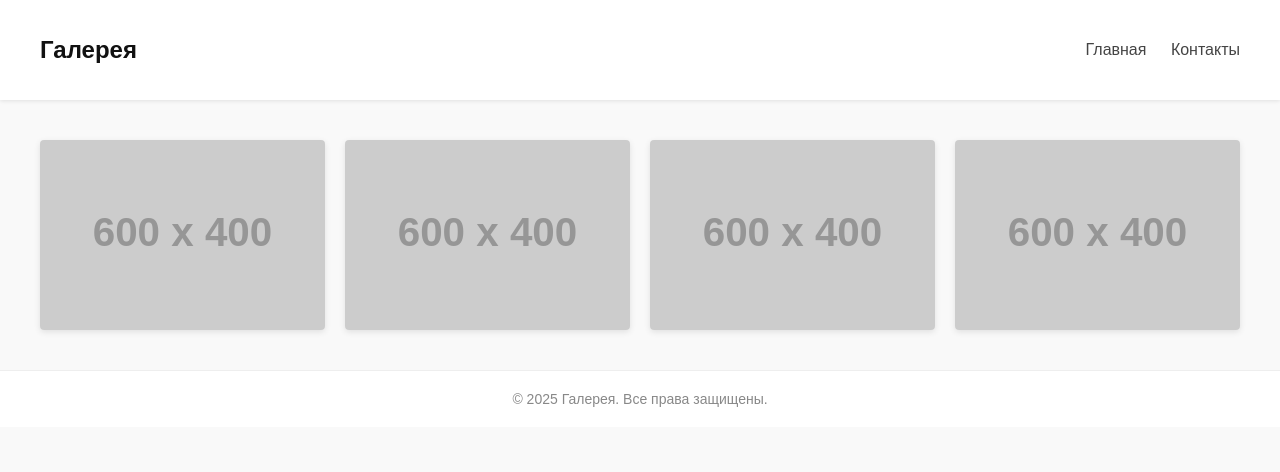
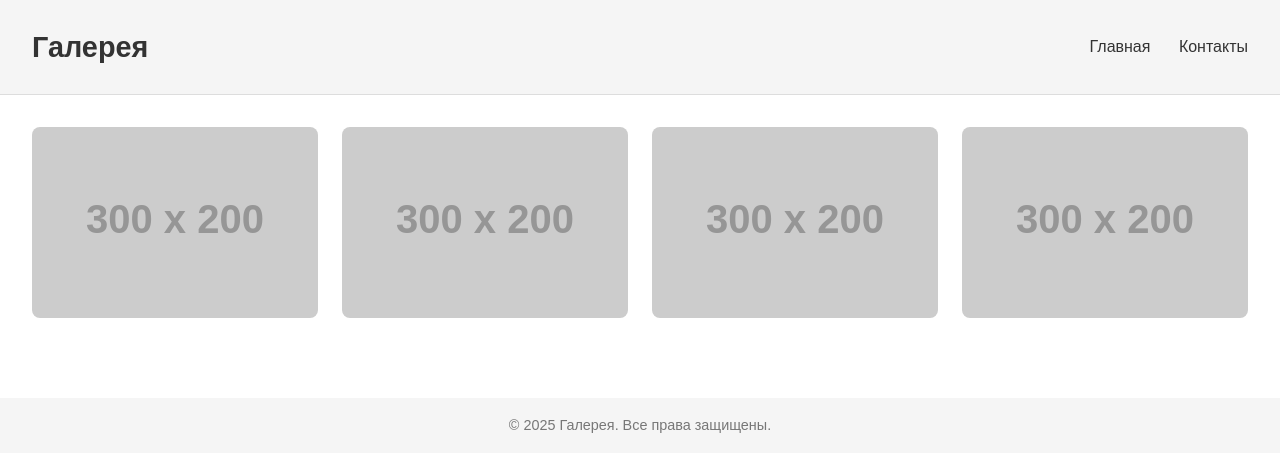
Before and after one commit to yaroslavshvetsovart/galery, a plain HTML site: page index.html in a window 1280 px wide. Drawn offline with Linux system fonts and the light colour scheme; placeholder pictures from the web are drawn by us.

Commit message:
Update index.html

```diff
--- a/index.html
+++ b/index.html
@@ -1,80 +1,33 @@
-
 <!DOCTYPE html>
 <html lang="ru">
 <head>
   <meta charset="UTF-8" />
-  <meta name="viewport" content="width=device-width, initial-scale=1.0"/>
+  <meta name="viewport" content="width=device-width, initial-scale=1.0" />
   <title>Галерея</title>
-  <style>
-    body {
-      font-family: Arial, sans-serif;
-      margin: 0;
-      padding: 0;
-      background: #f9f9f9;
-      color: #111;
-    }
-
-    header {
-      background: #fff;
-      padding: 20px 40px;
-      box-shadow: 0 1px 4px rgba(0,0,0,0.1);
-      display: flex;
-      justify-content: space-between;
-      align-items: center;
-    }
-
-    nav a {
-      margin-left: 20px;
-      text-decoration: none;
-      color: #444;
-    }
-
-    h1 {
-      font-size: 24px;
-    }
-
-    .gallery {
-      display: grid;
-      grid-template-columns: repeat(auto-fit, minmax(280px, 1fr));
-      gap: 20px;
-      padding: 40px;
-    }
-
-    .gallery img {
-      width: 100%;
-      height: auto;
-      border-radius: 4px;
-      box-shadow: 0 2px 6px rgba(0,0,0,0.1);
-    }
-
-    footer {
-      text-align: center;
-      padding: 20px;
-      font-size: 14px;
-      background: #fff;
-      color: #888;
-      border-top: 1px solid #eee;
-    }
-  </style>
+  <link rel="stylesheet" href="styles.css" />
 </head>
 <body>
+
   <header>
-    <h1>Галерея</h1>
+    <div class="logo">Галерея</div>
     <nav>
       <a href="#">Главная</a>
       <a href="#">Контакты</a>
     </nav>
   </header>
 
-  <main class="gallery">
-    <img src="https://placehold.co/600x400?text=Картина+1" alt="Картина 1" />
-    <img src="https://placehold.co/600x400?text=Картина+2" alt="Картина 2" />
-    <img src="https://placehold.co/600x400?text=Картина+3" alt="Картина 3" />
-    <img src="https://placehold.co/600x400?text=Картина+4" alt="Картина 4" />
+  <main>
+    <section class="gallery">
+      <img src="https://via.placeholder.com/300x200?text=Картина+1" alt="Картина 1">
+      <img src="https://via.placeholder.com/300x200?text=Картина+2" alt="Картина 2">
+      <img src="https://via.placeholder.com/300x200?text=Картина+3" alt="Картина 3">
+      <img src="https://via.placeholder.com/300x200?text=Картина+4" alt="Картина 4">
+    </section>
   </main>
 
   <footer>
     &copy; 2025 Галерея. Все права защищены.
   </footer>
+
 </body>
 </html>
```
